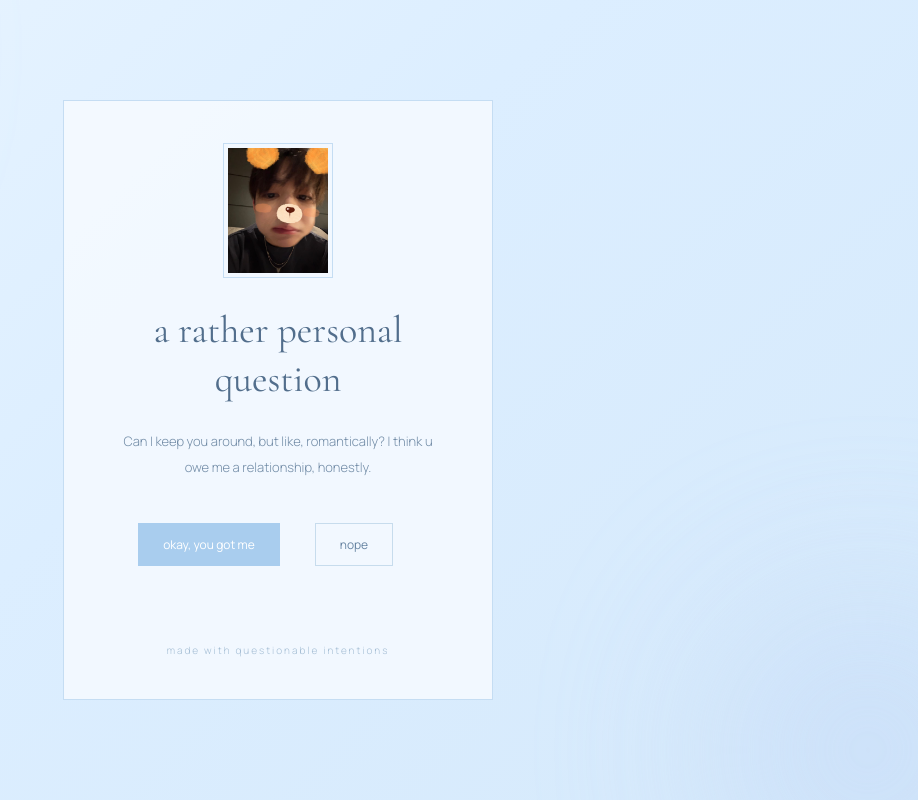
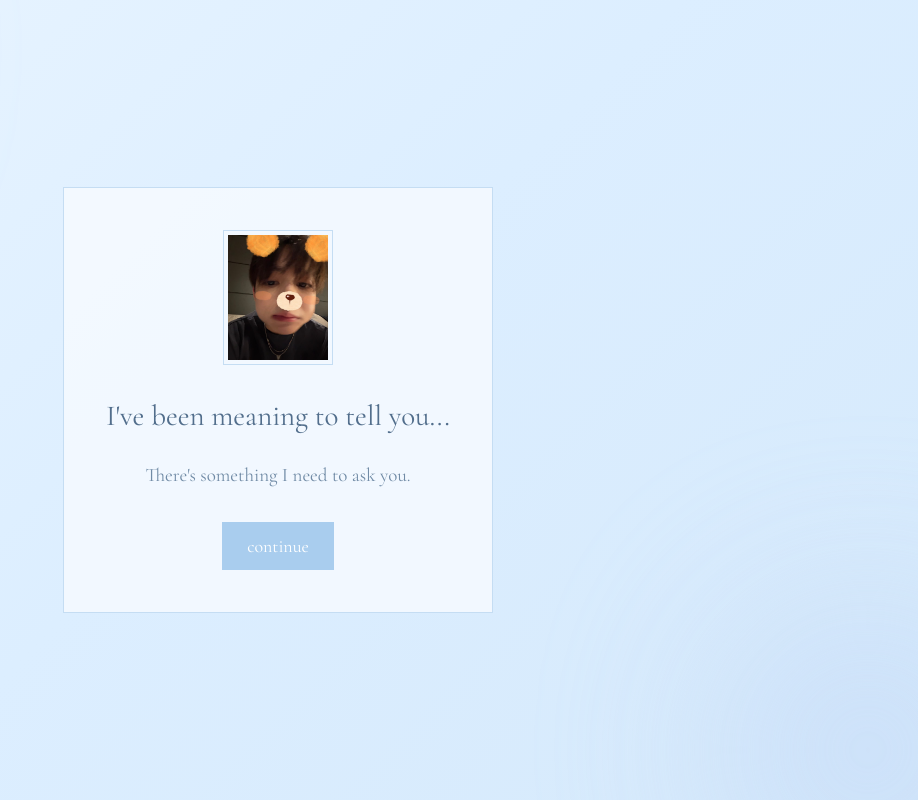
Before and after one commit to kimorr-g/sanyon-s, a plain HTML site: page index.html in a window 1280 px wide. Shown: the whole page, without its empty margins (362-1280 px from the left). Drawn offline with nearby package versions, Linux system fonts and the light colour scheme.

Commit message:
Update index.html

```diff
--- a/index.html
+++ b/index.html
@@ -6,7 +6,7 @@
 <title>a rather personal question</title>
 
 <style>
-@import url('https://fonts.googleapis.com/css2?family=Cormorant+Garamond:wght@400;500&family=Manrope:wght@300;400&display=swap');
+@import url('https://fonts.googleapis.com/css2?family=Cormorant+Garamond:wght@400&display=swap');
 
 * {
   box-sizing: border-box;
@@ -19,19 +19,23 @@ body {
   display: flex;
   align-items: center;
   justify-content: center;
-  background: linear-gradient(
-    135deg,
-    #eaf5ff 0%,
-    #dceeff 45%,
-    #d5e9fb 100%
-  );
   padding: 24px;
-  color: #526e8c;
   overflow: hidden;
   position: relative;
   isolation: isolate;
+
+  background: linear-gradient(
+    135deg,
+    #eaf5ff,
+    #dceeff,
+    #d5e9fb
+  );
+
+  color: #526e8c;
+  font-family: 'Cormorant Garamond', serif;
 }
 
+/* soft background glow */
 body::before,
 body::after {
   content: "";
@@ -57,113 +61,155 @@ body::after {
   right: -100px;
 }
 
+/* main card */
 .card {
   width: 100%;
   max-width: 430px;
-  background: rgba(245, 250, 255, 0.88);
   padding: 42px 30px;
   text-align: center;
+
+  background: rgba(245, 250, 255, 0.88);
   border: 1px solid #c5ddf3;
+
   position: relative;
 }
 
+/* slides */
+.slide {
+  display: none;
+  animation: fadeIn 0.7s ease;
+}
+
+.slide.active {
+  display: block;
+}
+
+@keyframes fadeIn {
+  from {
+    opacity: 0;
+    transform: translateY(8px);
+  }
+
+  to {
+    opacity: 1;
+    transform: translateY(0);
+  }
+}
+
+/* portrait */
 .portrait {
   width: 110px;
   height: 135px;
   object-fit: cover;
   object-position: center;
+
   border: 1px solid #c5ddf3;
   padding: 4px;
   margin-bottom: 24px;
 }
 
+/* text */
 h1 {
-  font-family: 'Cormorant Garamond', serif;
-  font-size: 38px;
+  font-size: 29px;
   font-weight: 400;
-  margin: 0 0 24px;
-  line-height: 1.3;
+  line-height: 1.5;
   color: #526e8c;
+  margin: 0 0 20px;
 }
 
 .message {
-  font-family: 'Manrope', sans-serif;
-  font-size: 13px;
-  font-weight: 300;
-  line-height: 2;
+  font-size: 19px;
+  font-weight: 400;
+  line-height: 1.8;
   color: #718ba6;
+
   max-width: 310px;
-  margin: auto;
+  margin: 0 auto;
 }
 
+/* buttons */
+button {
+  font-family: 'Cormorant Garamond', serif;
+  font-size: 18px;
+  font-weight: 400;
+
+  padding: 12px 24px;
+  cursor: pointer;
+
+  -webkit-tap-highlight-color: transparent;
+  transition: background 0.2s;
+}
+
+.continue {
+  margin-top: 30px;
+
+  background: #a9cdee;
+  color: white;
+  border: 1px solid #a9cdee;
+}
+
+.continue:hover,
+.yes:hover {
+  background: #8eb9e2;
+}
+
+/* yes / no area */
 .buttons {
   height: 100px;
   position: relative;
   margin-top: 28px;
 }
 
-button {
-  font-family: 'Manrope', sans-serif;
-  font-size: 12px;
-  font-weight: 400;
-  padding: 12px 24px;
-  cursor: pointer;
-  transition: background 0.2s;
-  -webkit-tap-highlight-color: transparent;
-}
-
 .yes {
   position: absolute;
   left: 12%;
   top: 15px;
+
   background: #a9cdee;
   color: white;
   border: 1px solid #a9cdee;
-}
-
-.yes:hover {
-  background: #8eb9e2;
 }
 
 .no {
   position: absolute;
   left: 60%;
   top: 15px;
+
   background: transparent;
   color: #6885a3;
   border: 1px solid #c7dced;
 }
 
+/* after yes */
 #response {
-  font-family: 'Cormorant Garamond', serif;
-  font-size: 24px;
+  font-size: 20px;
   font-weight: 400;
-  font-style: normal;
   color: #7199bd;
-  line-height: 1.6;
-  margin-top: 10px;
+  line-height: 1.8;
+  margin-top: 15px;
 }
 
 .footer {
-  font-family: 'Manrope', sans-serif;
-  font-size: 10px;
-  font-weight: 300;
+  font-size: 14px;
+  font-weight: 400;
   color: #a4bdd4;
+
   margin-top: 35px;
-  letter-spacing: 2px;
+  letter-spacing: 1.5px;
 }
 
 .hidden {
   display: none !important;
 }
 
+/* mobile */
 @media (max-width: 480px) {
   .card {
     padding: 36px 22px;
   }
 
   h1 {
-    font-size: 34px;
+    font-size: 27px;
   }
 
   .portrait {
@@ -172,7 +218,7 @@ button {
   }
 
   .message {
-    font-size: 13px;
+    font-size: 18px;
   }
 }
 </style>
@@ -182,22 +228,48 @@ button {
 
 <div class="card">
 
+  <!-- SLIDE 1 -->
+  <div class="slide active" id="slide1">
+
     <img
       src="1000724568.jpeg"
       class="portrait"
-    alt="cute photo"
+      alt="photo"
     >
+
+    <h1>I've been meaning to tell you...</h1>
+
+    <p class="message">
+      There's something I need to ask you.
+    </p>
+
+    <button class="continue" onclick="nextSlide()">
+      continue
+    </button>
+
+  </div>
+
+
+  <!-- SLIDE 2 -->
+  <div class="slide" id="slide2">
 
     <h1>a rather personal question</h1>
 
-  <p class="message">
+    <p class="message" id="question">
       Can I keep you around, but like, romantically?
       I think u owe me a relationship, honestly.
     </p>
 
     <div class="buttons" id="buttons">
-    <button class="yes" onclick="sayYes()">okay, you got me</button>
-    <button class="no" id="noBtn">nope</button>
+
+      <button class="yes" onclick="sayYes()">
+        okay, you got me
+      </button>
+
+      <button class="no" id="noBtn">
+        nope
+      </button>
+
     </div>
 
     <div id="response"></div>
@@ -208,7 +280,25 @@ button {
 
   </div>
 
+</div>
+
+
 <script>
+
+/* slide transition */
+function nextSlide() {
+  const slide1 = document.getElementById("slide1");
+  const slide2 = document.getElementById("slide2");
+
+  slide1.classList.remove("active");
+
+  setTimeout(() => {
+    slide2.classList.add("active");
+  }, 150);
+}
+
+
+/* runaway no button */
 const noBtn = document.getElementById("noBtn");
 const buttons = document.getElementById("buttons");
 
@@ -225,11 +315,11 @@ function moveNo() {
     buttons.clientHeight - noBtn.offsetHeight - padding
   );
 
-  const randomX = padding + Math.random() * (maxX - padding);
-  const randomY = padding + Math.random() * (maxY - padding);
+  noBtn.style.left =
+    padding + Math.random() * (maxX - padding) + "px";
 
-  noBtn.style.left = randomX + "px";
-  noBtn.style.top = randomY + "px";
+  noBtn.style.top =
+    padding + Math.random() * (maxY - padding) + "px";
 }
 
 noBtn.addEventListener("mouseenter", moveNo);
@@ -244,10 +334,13 @@ noBtn.addEventListener("click", function(e) {
   moveNo();
 });
 
+
+/* yes button */
 function sayYes() {
-  document.querySelector("h1").textContent = "it's a date.";
 
-  document.querySelector(".message").textContent =
+  document.querySelector("#slide2 h1").textContent = "it's a date.";
+
+  document.getElementById("question").textContent =
     "I'll try not to make u regret this. No promises, though.";
 
   buttons.classList.add("hidden");
@@ -258,6 +351,7 @@ function sayYes() {
   document.getElementById("footer").textContent =
     "glad u said yes";
 }
+
 </script>
 
 </body>
```
Lines whose indentation alone changed are shown as unchanged.
